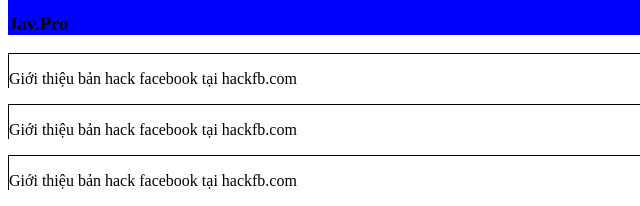
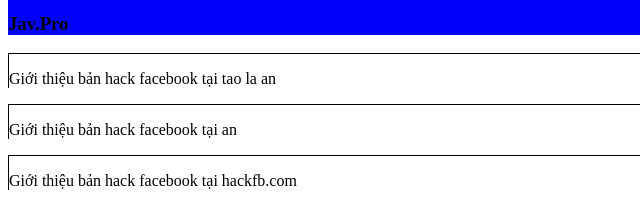
Before and after one commit to OnionSaIT/myfirstwebsite, a plain HTML site: page index.html in a window 1280 px wide. Shown: the part 316-522 px from the top of the page, 0-640 px from the left. Drawn offline with Linux system fonts and the light colour scheme.

Commit message:
update hackfb.com to tao la an

```diff
--- a/index.html
+++ b/index.html
@@ -25,10 +25,10 @@
            <p>&emsp;<h3>Jav.Pro</h3></p>
         </div>
         <div class="div1">
-            <p>Giới thiệu bản hack facebook tại hackfb.com</p>
+            <p>Giới thiệu bản hack facebook tại tao la an</p>
         </div>
         <div class="div1">
-            <p>Giới thiệu bản hack facebook tại hackfb.com</p>
+            <p>Giới thiệu bản hack facebook tại an </p>
         </div>
         <div class="div1">
             <p>Giới thiệu bản hack facebook tại hackfb.com</p>
```
